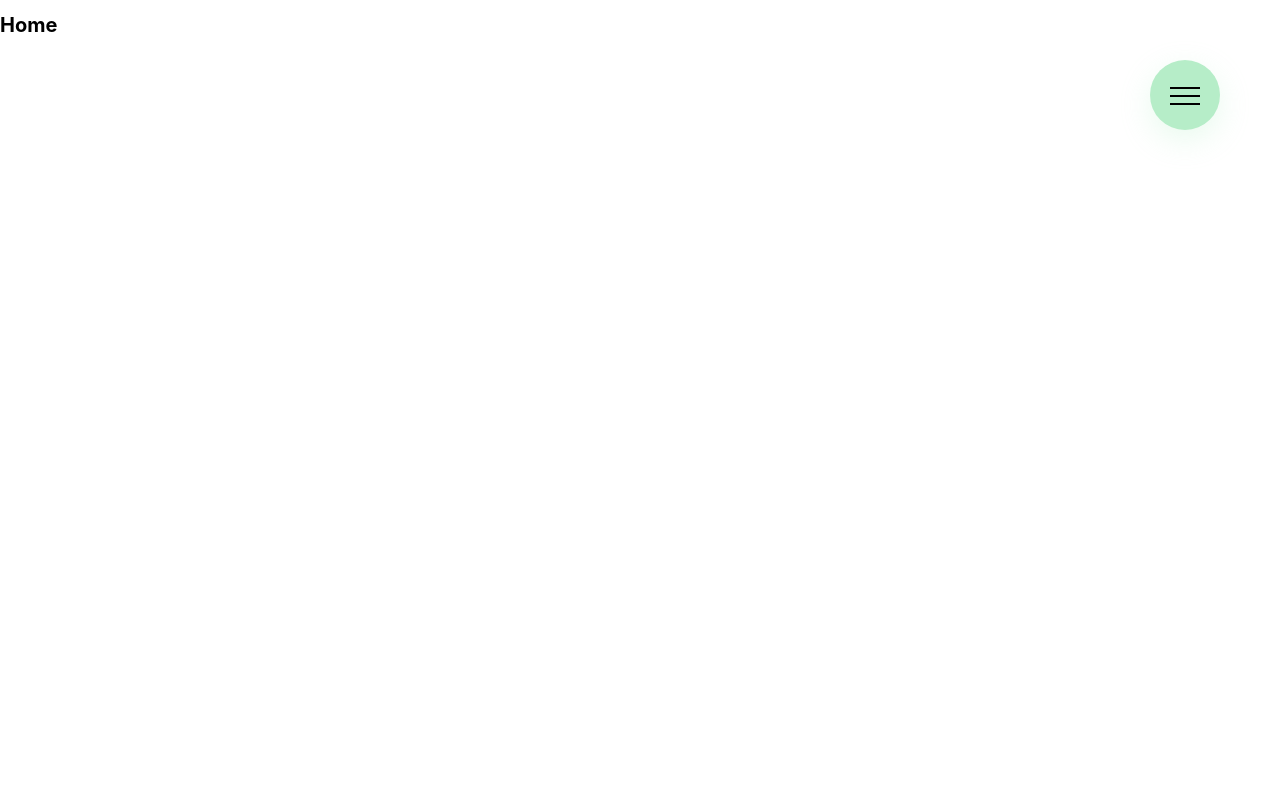
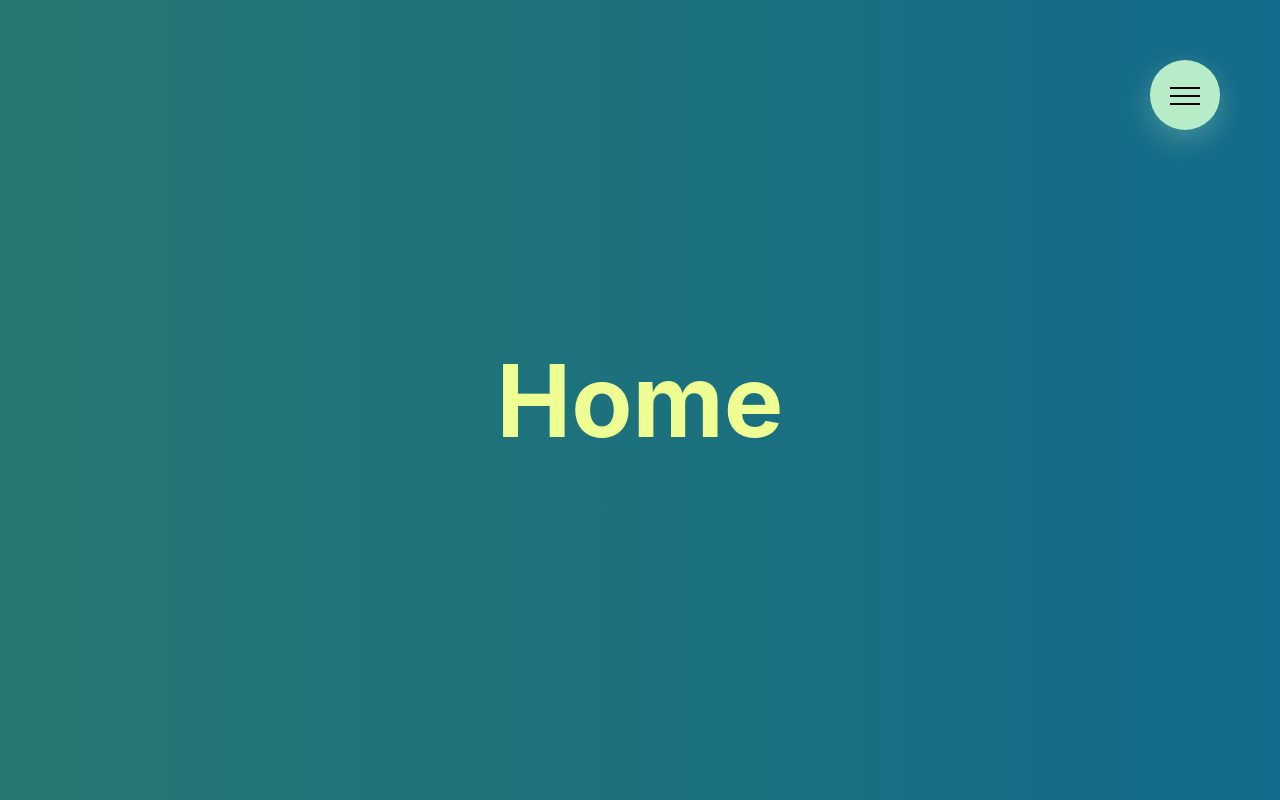
Before and after one commit to AcquahLopid/Reactive-Portfolio, a React (Create React App) app in the folder my-react-app/: page / in a window 1280 px wide. Built offline with nearby package versions, Linux system fonts and the light colour scheme.

Commit message:
add media screen handle on app.css

```diff
--- a/my-react-app/src/App.css
+++ b/my-react-app/src/App.css
@@ -1,3 +1,35 @@
 html{
   font-size: 62.5%;
 }
+
+body{
+  height: 100vh;
+
+  background: #136a8a;  /* fallback for old browsers */
+  background: -webkit-linear-gradient(
+    to right,
+    #267871,
+    #136a8a
+    );  /* Chrome 10-25, Safari 5.1-6 */
+  background: linear-gradient(
+    to right,
+    #267871,
+    #136a8a
+      ); /* W3C, IE 10+/ Edge, Firefox 16+, Chrome 26+, Opera 12+, Safari 7+ */
+
+  color: #effe92
+}
+
+.pages{
+  position: absolute;
+  left: 50%;
+  top: 50%;
+  transform: translate(-50%, -50%);
+  font-size: 5rem;
+}
+
+@media only screen and (max-width:768px){
+  .pages{
+    font-size: 2.5rem;
+  }
+}
--- a/my-react-app/src/components/HamburgerNavBar.js
+++ b/my-react-app/src/components/HamburgerNavBar.js
@@ -34,7 +34,7 @@ background-image: radial-gradient(
 height: 6rem;
 width: 6rem;
 border-radius: 50%;
-
+z-index: 600;
 transform: ${(props) =>(props.clicked? "scale(80)":"scale(0)")};
 transition: transform 0.8s;
 `;
@@ -68,6 +68,13 @@ const Icon = styled.span`
 &::after{
     top: ${(props) => (props.clicked? "0": "0.8rem")};
     transform: ${(props) => (props.clicked? "rotate(-135deg)": "rotate(0)")};
+}
+
+${NavLabel}:hover   &::before{
+    top: ${(props) => (props.clicked? "0": "1rem")};
+}
+${NavLabel}:hover   &::after{
+    top: ${(props) => (props.clicked? "0": "-1rem")};
 }
 
 `;
```
